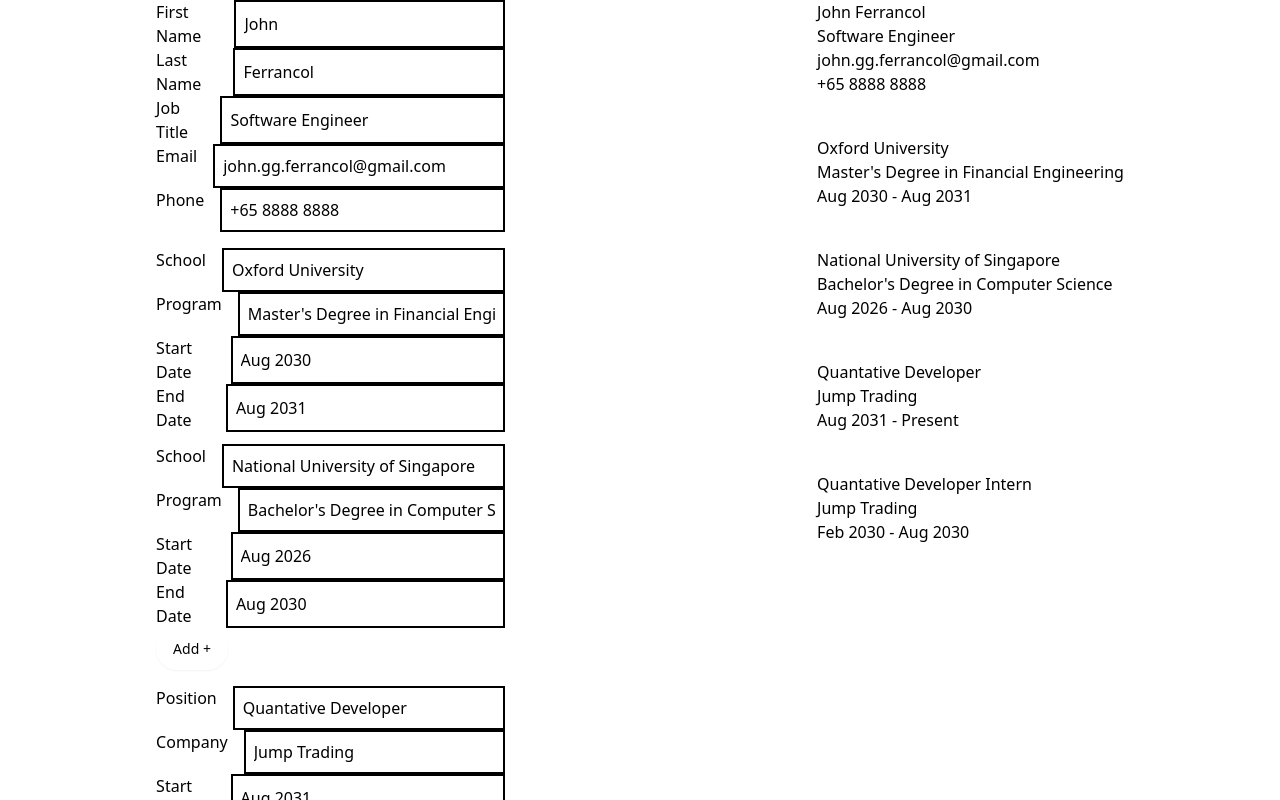
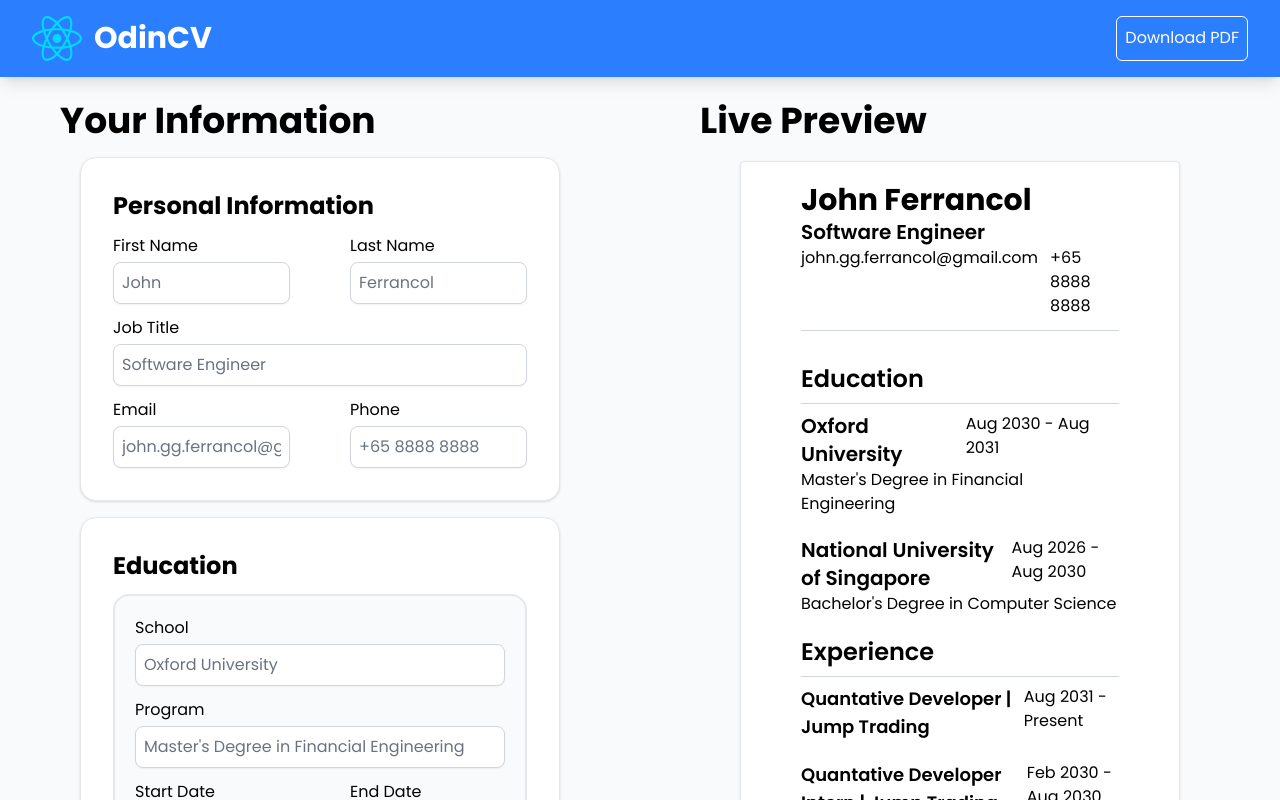
Before and after one commit to JohnFerrancol/cv-application, a React (Vite) app: page / in a window 1280 px wide. Shown: the top 800 px of the page. Built offline with nearby package versions, Linux system fonts and the light colour scheme.

Commit message:
style(App): added styling to CV application

```diff
--- a/src/App.css
+++ b/src/App.css
@@ -1,5 +1,6 @@
+@import url('https://fonts.googleapis.com/css2?family=Poppins:ital,wght@0,100;0,200;0,300;0,400;0,500;0,600;0,700;0,800;0,900;1,100;1,200;1,300;1,400;1,500;1,600;1,700;1,800;1,900&display=swap');
 @import 'tailwindcss';
 
-#root {
-  margin: 0 auto;
+@theme {
+  --font-poppins: 'Poppins', sans-serif;
 }
--- a/src/App.jsx
+++ b/src/App.jsx
@@ -1,5 +1,7 @@
 import { useState } from 'react';
 import './App.css';
+
+import Header from './components/layout/Header';
 import GeneralInfoForm from './components/formFields/GeneralInfoForm';
 import EducationForm from './components/formFields/EducationForm';
 import ExperienceForm from './components/formFields/ExperienceForm';
@@ -107,9 +109,11 @@
   };
 
   return (
-    <>
-      <main className="flex justify-around">
-        <div className="flex flex-col gap-4">
+    <div className="bg-gray-50 font-poppins pb-10 flex flex-col">
+      <Header />
+      <main className="flex-1 grid grid-cols-2 pt-6">
+        <div className="flex flex-col gap-4 px-15">
+          <h1 className="text-4xl font-bold">Your Information</h1>
           <GeneralInfoForm {...cvData.personalInformation} onChange={updateGeneralInfo} />
           <EducationForm
             educationList={cvData.educationList}
@@ -126,13 +130,16 @@
             }}
           />
         </div>
-        <div className="flex flex-col gap-10">
-          <GeneralInfoPreview {...cvData.personalInformation} />
-          <EducationPreview educationList={cvData.educationList} />
-          <ExperiencePreview experienceList={cvData.experienceList} />
+        <div className="flex flex-col gap-5 px-15">
+          <h1 className="text-4xl font-bold">Live Preview</h1>
+          <div className="bg-white flex-1 px-15 py-5 rounded border border-gray-200 shadow-sm mx-10 flex flex-col gap-5">
+            <GeneralInfoPreview {...cvData.personalInformation} />
+            <EducationPreview educationList={cvData.educationList} />
+            <ExperiencePreview experienceList={cvData.experienceList} />
+          </div>
         </div>
       </main>
-    </>
+    </div>
   );
 }
 
--- a/src/components/formFields/EducationForm.jsx
+++ b/src/components/formFields/EducationForm.jsx
@@ -1,12 +1,17 @@
 import InputField from '../uiElements/InputField';
 import { AddButton } from '../uiElements/Buttons';
+import Form from '../uiElements/Form';
 
 export default function EducationForm({ educationList, onChange, onClick }) {
   return (
-    <div>
-      <div className="flex flex-col gap-3">
+    <Form>
+      <h1 className="text-2xl font-bold">Education</h1>
+      <div className="flex flex-col gap-5">
         {educationList.map((education) => (
-          <div key={education.id}>
+          <div
+            key={education.id}
+            className="bg-gray-50 p-5 rounded-2xl shadow-xs border-2 border-gray-200 flex flex-col gap-3"
+          >
             <InputField
               id={`educationList*${education.id}*school`}
               value={education.school}
@@ -19,6 +24,7 @@
               label="Program"
               onChange={onChange}
             />
+            <div className="grid grid-cols-2 gap-15">
               <InputField
                 id={`educationList*${education.id}*startDate`}
                 value={education.startDate}
@@ -32,9 +38,10 @@
                 onChange={onChange}
               />
             </div>
+          </div>
         ))}
       </div>
       <AddButton onClick={onClick} />
-    </div>
+    </Form>
   );
 }
--- a/src/components/formFields/ExperienceForm.jsx
+++ b/src/components/formFields/ExperienceForm.jsx
@@ -1,12 +1,17 @@
 import InputField from '../uiElements/InputField';
 import { AddButton } from '../uiElements/Buttons';
+import Form from '../uiElements/Form';
 
 export default function ExperienceForm({ experienceList, onChange, onClick }) {
   return (
-    <div>
-      <div className="flex flex-col gap-3">
+    <Form>
+      <h1 className="text-2xl font-bold">Experience</h1>
+      <div className="flex flex-col gap-5">
         {experienceList.map((experience) => (
-          <div key={experience.id}>
+          <div
+            key={experience.id}
+            className="bg-gray-50 p-5 rounded-2xl shadow-xs border-2 border-gray-200 flex flex-col gap-3"
+          >
             <InputField
               id={`experienceList*${experience.id}*position`}
               value={experience.position}
@@ -19,6 +24,7 @@
               label="Company"
               onChange={onChange}
             />
+            <div className="grid grid-cols-2 gap-15">
               <InputField
                 id={`experienceList*${experience.id}*startDate`}
                 value={experience.startDate}
@@ -32,9 +38,10 @@
                 onChange={onChange}
               />
             </div>
+          </div>
         ))}
       </div>
       <AddButton onClick={onClick} />
-    </div>
+    </Form>
   );
 }
--- a/src/components/formFields/GeneralInfoForm.jsx
+++ b/src/components/formFields/GeneralInfoForm.jsx
@@ -1,13 +1,19 @@
 import InputField from '../uiElements/InputField';
+import Form from '../uiElements/Form';
 
 export default function GeneralInfoForm({ firstName, lastName, title, email, phone, onChange }) {
   return (
-    <div>
-      <InputField id="firstName" value={firstName} label="First Name" onChange={onChange} />
-      <InputField id="lastName" value={lastName} label="Last Name" onChange={onChange} />
+    <Form>
+      <h1 className="text-2xl font-bold">Personal Information</h1>
+      <div className="grid grid-cols-2 gap-15">
+        <InputField id="firstName" value={firstName} label="First Name" onChange={onChange} />
+        <InputField id="lastName" value={lastName} label="Last Name" onChange={onChange} />
+      </div>
       <InputField id="title" value={title} label="Job Title" onChange={onChange} />
-      <InputField id="email" value={email} label="Email" onChange={onChange} />
-      <InputField id="phone" value={phone} label="Phone" onChange={onChange} />
-    </div>
+      <div className="grid grid-cols-2 gap-15">
+        <InputField id="email" value={email} label="Email" onChange={onChange} />
+        <InputField id="phone" value={phone} label="Phone" onChange={onChange} />
+      </div>
+    </Form>
   );
 }
--- /dev/null
+++ b/src/components/layout/Header.jsx
@@ -0,0 +1,17 @@
+import reactLogo from '../../assets/react.svg';
+
+export default function Header() {
+  return (
+    <header className="flex justify-between px-8 py-4 bg-blue-500 text-white shadow-lg">
+      <div className="flex gap-3 items-center">
+        <img src={reactLogo} width={50} height={50} alt="React logo" />
+        <h1 className="font-bold text-3xl">OdinCV</h1>
+      </div>
+      <div className="flex gap-3">
+        <button type="button" className="text-white border border-white-600 p-2 rounded-md">
+          Download PDF
+        </button>
+      </div>
+    </header>
+  );
+}
--- a/src/components/previews/EducationPreview.jsx
+++ b/src/components/previews/EducationPreview.jsx
@@ -1,15 +1,22 @@
 export default function EducationPreview({ educationList }) {
   return (
-    <>
+    <div>
+      <h1 className="text-2xl font-semibold">Education</h1>
+      <hr className="my-2 border-gray-300" />
+
+      <div className="flex flex-col gap-5">
         {educationList.map((education) => (
           <div key={education.id}>
-          <h1>{education.school}</h1>
-          <h2>{education.program}</h2>
+            <div className="flex justify-between">
+              <h1 className="font-semibold text-xl">{education.school}</h1>
               <p>
                 {education.startDate} - {education.endDate}
               </p>
             </div>
+            <h2>{education.program}</h2>
+          </div>
         ))}
-    </>
+      </div>
+    </div>
   );
 }
--- a/src/components/previews/ExperiencePreview.jsx
+++ b/src/components/previews/ExperiencePreview.jsx
@@ -1,15 +1,23 @@
 export default function ExperiencePreview({ experienceList }) {
   return (
-    <>
-      {experienceList.map((experience) => (
-        <div key={experience.id}>
-          <h1>{experience.position}</h1>
-          <h2>{experience.company}</h2>
-          <h2>
-            {experience.startDate} - {experience.endDate}
-          </h2>
-        </div>
-      ))}
-    </>
+    <div>
+      <h1 className="text-2xl font-semibold">Experience</h1>
+      <hr className="my-2 border-gray-300" />
+
+      <div className="flex flex-col gap-5">
+        {experienceList.map((experience) => (
+          <div key={experience.id}>
+            <div className="flex justify-between">
+              <h1 className="font-semibold text-lg">
+                {experience.position} | {experience.company}
+              </h1>
+              <p>
+                {experience.startDate} - {experience.endDate}
+              </p>
+            </div>
+          </div>
+        ))}
+      </div>
+    </div>
   );
 }
--- a/src/components/previews/GeneralInfoPreview.jsx
+++ b/src/components/previews/GeneralInfoPreview.jsx
@@ -1,12 +1,15 @@
 export default function GeneralInfoPreview({ firstName, lastName, title, email, phone }) {
   return (
     <div>
-      <h1>
+      <h1 className="text-3xl font-bold">
         {firstName} {lastName}
       </h1>
-      <h2>{title}</h2>
-      <p>{email}</p>
-      <p>{phone}</p>
+      <h2 className="text-xl font-semibold">{title}</h2>
+      <div className="flex gap-3">
+        <p>{email}</p>
+        <p>{phone}</p>
+      </div>
+      <hr className="my-3 border-gray-300" />
     </div>
   );
 }
--- a/src/components/uiElements/Buttons.jsx
+++ b/src/components/uiElements/Buttons.jsx
@@ -2,7 +2,7 @@
   return (
     <button
       type="button"
-      className="text-body bg-success box-border border border-transparent hover:bg-brand-strong focus:ring-4 focus:ring-brand-medium shadow-xs font-medium leading-5 rounded-full text-sm px-4 py-2.5 focus:outline-none"
+      className="text-white font-medium text-lg bg-blue-500 box-border border border-transparent hover:bg-brand-strong focus:ring-4 focus:ring-brand-medium shadow-xs font-medium leading-5 rounded-2xl py-3 hover:border-2 hover:border-gray-200"
       onClick={onClick}
     >
       Add +
--- /dev/null
+++ b/src/components/uiElements/Form.jsx
@@ -0,0 +1,7 @@
+export default function Form({ children }) {
+  return (
+    <div className="bg-white border border-gray-200 shadow-sm p-8 rounded-2xl flex flex-col gap-3 mx-5">
+      {children}
+    </div>
+  );
+}
--- a/src/components/uiElements/InputField.jsx
+++ b/src/components/uiElements/InputField.jsx
@@ -1,9 +1,9 @@
 export default function InputField({ id, value, label, onChange }) {
   return (
-    <div className="flex gap-4">
+    <div className="flex flex-col gap-1">
       <label htmlFor={id}>{label}</label>
       <input
-        className="w-full p-2 border-2 border-gray"
+        className="bg-white w-full p-2 border border-gray-300 rounded-lg shadow-xs text-gray-500 focus:outline-none focus:border-gray-500 focus:border-2"
         id={id}
         value={value}
         onChange={onChange}
```
Lines whose indentation alone changed are shown as unchanged.
